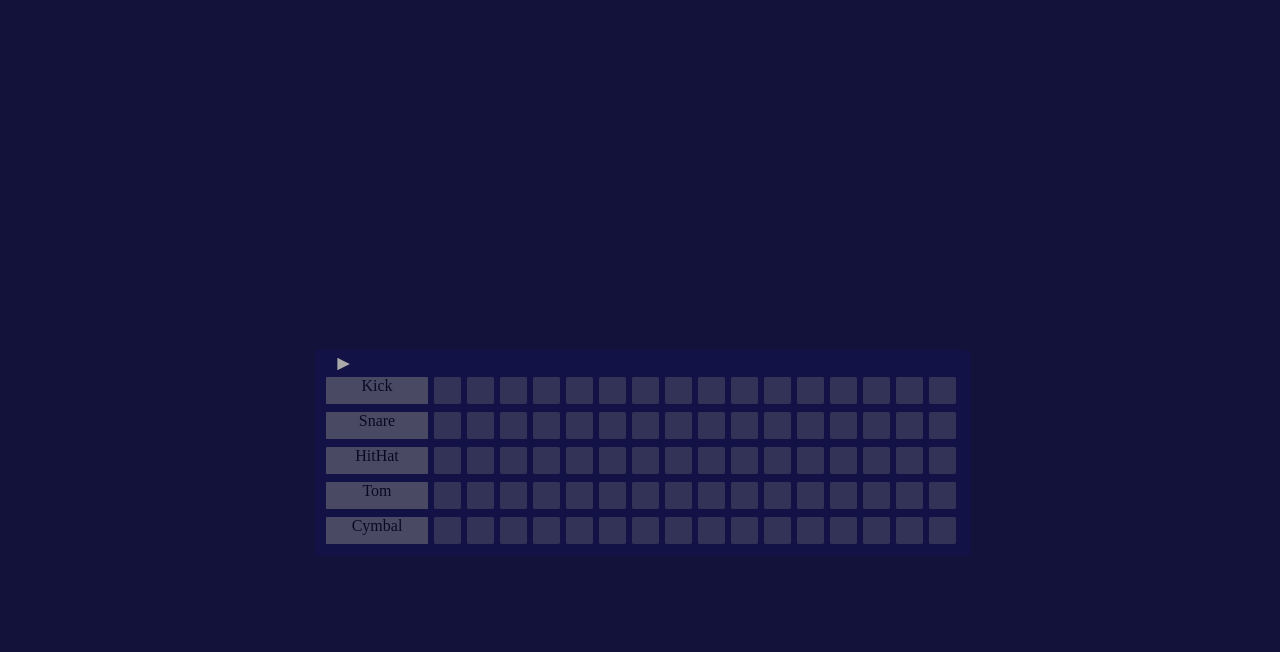
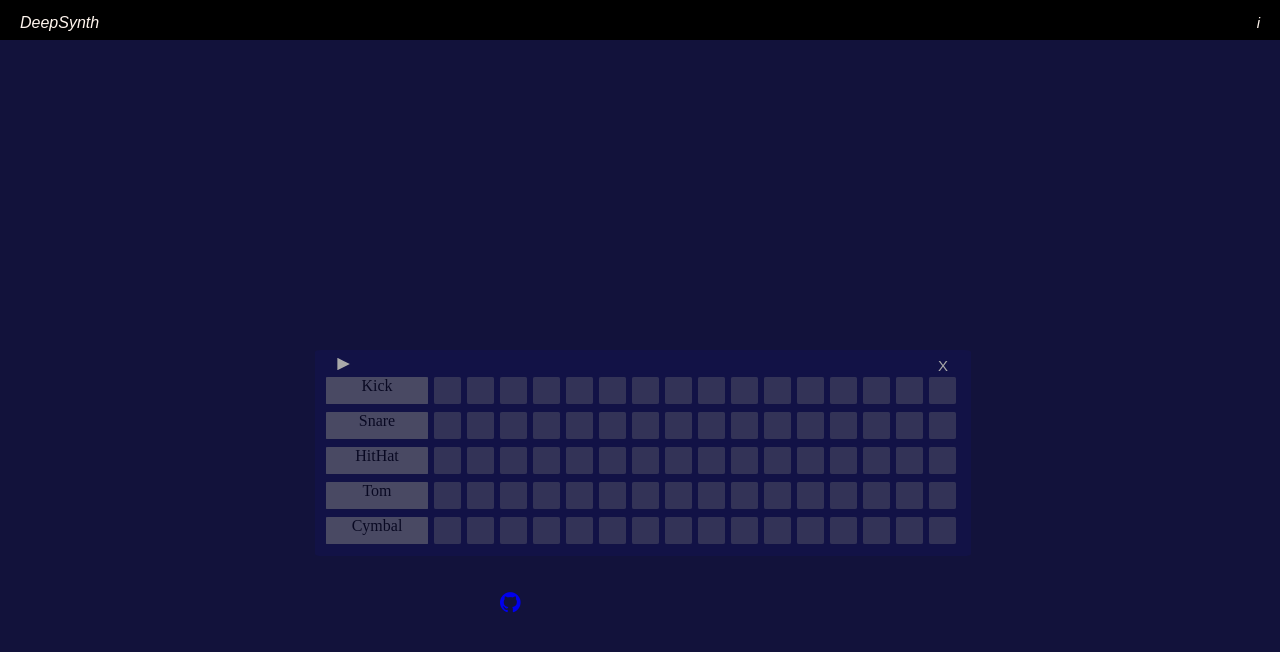
Before and after one commit to sparsons808/DeepSynth, a website built with webpack: page index.html in a window 1280 px wide. Built offline with nearby package versions, Linux system fonts and the light colour scheme.

Commit message:
trash working on click

```diff
--- a/index.html
+++ b/index.html
@@ -1,22 +1,30 @@
 <!DOCTYPE html>
 <html lang="en">
-
+<!-- github image from https://www.w3schools.com/icons/tryit.asp?filename=tryicons_fa-github -->
 <head>
     <meta charset="UTF-8" />
     <meta name="viewport" content="width=device-width, initial-scale=1.0" />
     <meta http-equiv="X-UA-Compatible" content="ie=edge" />
     <link rel="stylesheet" href="./dist/main.css" />
+    <link rel="stylesheet" href="https://cdnjs.cloudflare.com/ajax/libs/font-awesome/4.7.0/css/font-awesome.min.css">
     <script src="./dist/main.js"></script>
     <title>DeepSynth</title>
 </head>
 
 <body>
+    <header>
+        <h1>DeepSynth</h1>
+        <nav>
+            <div>i</div>
+        </nav>
+    </header>
     <div id="synth-grid" class="container">
         <div class="playpause-container">
             <div id="playpause" class="play"></div>
             <!-- <button class="play">Play</button>
             <button class="pause">Pause</button> -->
         </div>
+        <div class="trash">X</div>
         <br>
         <div data-row="0" class="row">
             <div class="instrument kick">Kick</div>
@@ -116,5 +124,12 @@
     </div>
 
 </body>
+<footer>
+    <nav>
+        <a href="https://github.com/sparsons808/DeepSynth">
+            <i style="font-size:24px" class="fa">&#xf09b;</i>
+        </a>
+    </nav>
+</footer>
 
 </html>
--- a/src/index.scss
+++ b/src/index.scss
@@ -51,6 +51,47 @@ body {
     background-color: rgb(18, 18, 59);
     height: 100%;
     width: 100%;
+}
+
+header {
+    display: flex;
+    justify-content: space-between;
+    background-color: black;
+    color: seashell;
+    font-family: Arial, Helvetica, sans-serif;
+    font-style: italic;
+    height: 40px;
+
+}
+
+h1 {
+    margin-top: 15px;
+    margin-left: 20px;
+}
+
+nav div {
+    margin-top: 15px;
+    margin-right: 20px;
+    font-size: 15px;
+    cursor: help;
+}
+
+footer {
+    // display: flexbox;
+    position: relative;
+    margin-top: 550px;
+    margin-left: 500px;
+}
+
+.trash {
+    position: relative;
+    float: right;
+    margin-top: 5px;
+    margin-right: 20px;
+    color: darkgrey;
+    font-size: 15px;
+    cursor: pointer;
+    font-family: Arial, Helvetica, sans-serif;
 }
 
 .container {
--- a/src/scripts/synth_skeleton.js
+++ b/src/scripts/synth_skeleton.js
@@ -158,19 +158,25 @@ class Synth {
 
     trash() {
         console.log('I AM GETTING RUN FRIENDS')
-        const selected = document.querySelectorAll('.box.selected');
+
         const pausePlay = document.querySelector('#playpause');
 
+        const trashBtn = document.querySelector('.trash');
+
+        trashBtn.addEventListener('click', (event) => {
+            // event.preventDefault();
+            const selected = document.querySelectorAll('.box.selected');
             for (let i = 0; i < selected.length; i++) {
                 selected[i].classList.remove('selected');
             };
+
             if(pausePlay.classList.contains('pause')){
                 pausePlay.classList.add('play');
                 pausePlay.classList.remove('pause');
             }
 
-
             Tone.Transport.stop();
+        })
 
         console.log(this)
         window.testme = this;
```
Also changed, not shown: dist/main.css. Lines whose indentation alone changed are shown as unchanged.
